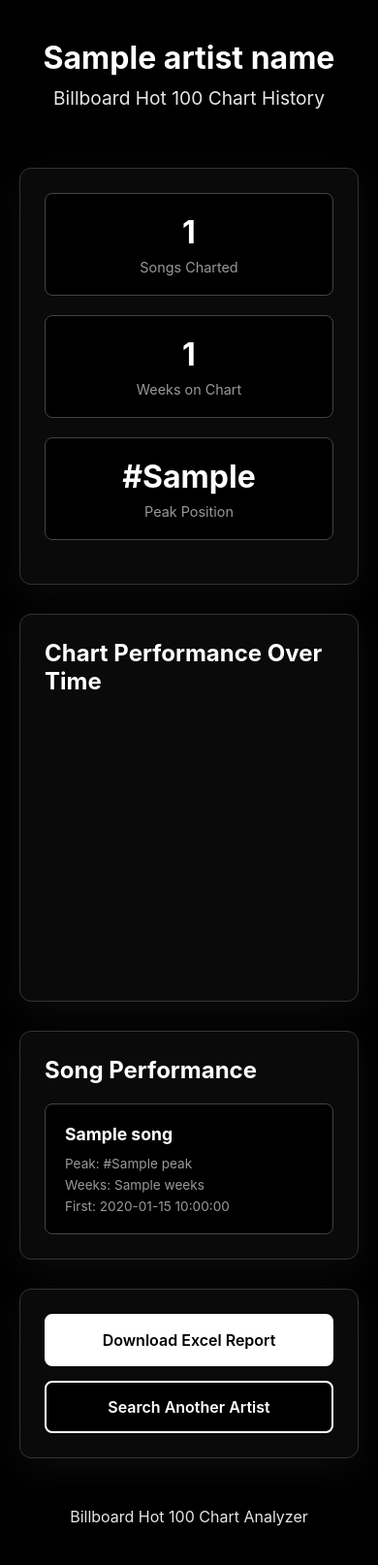
After one commit to prangonbarua/Billboard-Hot-100-Website, a Flask app: template templates/results.html in a window 390 px wide. The commit adds this page. Shown: the whole page at 97% size. Run offline with Flask 3, Linux system fonts and the light colour scheme; the template is opened without the code that fills it: most values are stand-ins (such as "Sample title", 1, 10 or a date in 2020); parts of the project's set-up code (start-up, migrations or seed data) failed here and were passed over.

Commit message:
Add interactive chart visualizations with Chart.js
Features:
- Interactive line charts showing chart position over time
- Statistics dashboard (total songs, weeks on chart, peak position)
- Song performance cards with individual stats
- Black-on-black theme matching site aesthetic
- Chart.js integration for smooth, responsive charts
- Excel download still available as separate option
- Mobile-responsive grid layouts

New Files:
- templates/results.html: Results page with Chart.js visualization
- Updated static/style.css: Added results page styling
- Updated app.py: New routes for visualization and downloads

User Experience:
- Enter artist name → See beautiful chart visualization
- Hover over chart points to see exact rankings
- Download Excel report button available
- Search another artist button for quick navigation

```diff
--- a/app.py
+++ b/app.py
@@ -105,6 +105,67 @@ def process_billboard_data(artist_name):
 def index():
     return render_template('index.html')
 
+def prepare_visualization_data(artist_name):
+    """Prepare data for visualization"""
+    # Use the pre-loaded data
+    data = BILLBOARD_DATA.copy()
+
+    # Clean text fields
+    data['Song'] = data['Song'].str.strip().str.lower()
+    data['Artist'] = data['Artist'].str.strip().str.lower()
+
+    # Filter by artist
+    filtered_data = data[data['Artist'].str.contains(artist_name.lower(), na=False)]
+
+    if filtered_data.empty:
+        return None
+
+    # Convert dates
+    filtered_data['Date'] = pd.to_datetime(filtered_data['Date'], errors='coerce')
+    filtered_data = filtered_data.dropna(subset=['Date'])
+
+    # Create Song_Artist column
+    filtered_data = filtered_data.copy()
+    filtered_data['Song_Artist'] = (
+        filtered_data['Song'].str.title() + " (" + filtered_data['Artist'].str.title() + ")"
+    )
+
+    # Prepare chart data
+    chart_data = {}
+    for song in filtered_data['Song_Artist'].unique():
+        song_data = filtered_data[filtered_data['Song_Artist'] == song][['Date', 'Rank']].copy()
+        song_data = song_data.sort_values('Date')
+        chart_data[song] = [
+            {'date': row['Date'].strftime('%Y-%m-%d'), 'rank': int(row['Rank'])}
+            for _, row in song_data.iterrows()
+        ]
+
+    # Calculate statistics
+    songs_list = []
+    for song in filtered_data['Song_Artist'].unique():
+        song_df = filtered_data[filtered_data['Song_Artist'] == song]
+        songs_list.append({
+            'name': song,
+            'peak': int(song_df['Rank'].min()),
+            'weeks': len(song_df),
+            'first_date': song_df['Date'].min().strftime('%b %Y')
+        })
+
+    # Sort by peak position
+    songs_list.sort(key=lambda x: x['peak'])
+
+    stats = {
+        'total_songs': len(filtered_data['Song_Artist'].unique()),
+        'total_weeks': len(filtered_data),
+        'peak_position': int(filtered_data['Rank'].min())
+    }
+
+    return {
+        'chart_data': chart_data,
+        'songs': songs_list,
+        'stats': stats
+    }
+
 @app.route('/analyze', methods=['POST'])
 def analyze():
     # Check if artist name is provided
@@ -114,18 +175,42 @@ def analyze():
         return redirect(url_for('index'))
 
     try:
-        # Process the data using pre-loaded dataset
+        # Prepare visualization data
+        viz_data = prepare_visualization_data(artist_name)
+
+        if viz_data is None:
+            flash(f'No results found for artist: {artist_name}', 'error')
+            return redirect(url_for('index'))
+
+        # Render results page with visualization
+        return render_template(
+            'results.html',
+            artist_name=artist_name.title(),
+            chart_data=viz_data['chart_data'],
+            songs=viz_data['songs'],
+            total_songs=viz_data['stats']['total_songs'],
+            total_weeks=viz_data['stats']['total_weeks'],
+            peak_position=viz_data['stats']['peak_position']
+        )
+
+    except Exception as e:
+        flash(f'An error occurred: {str(e)}', 'error')
+        return redirect(url_for('index'))
+
+@app.route('/download/<artist_name>')
+def download_excel(artist_name):
+    """Download Excel file for artist"""
+    try:
         output_file, error = process_billboard_data(artist_name)
 
         if error:
             flash(error, 'error')
             return redirect(url_for('index'))
 
-        # Send the file for download
         return send_file(
             output_file,
             as_attachment=True,
-            download_name=f'{artist_name.title().replace(" ", "_")}_Chart_History.xlsx',
+            download_name=f'{artist_name.replace(" ", "_")}_Chart_History.xlsx',
             mimetype='application/vnd.openxmlformats-officedocument.spreadsheetml.sheet'
         )
 
--- a/static/style.css
+++ b/static/style.css
@@ -175,6 +175,128 @@ footer {
     opacity: 0.9;
 }
 
+/* Results Page Styles */
+.stats-summary {
+    display: grid;
+    grid-template-columns: repeat(auto-fit, minmax(150px, 1fr));
+    gap: 20px;
+    margin-bottom: 20px;
+}
+
+.stat-item {
+    text-align: center;
+    padding: 20px;
+    background: #000;
+    border: 1px solid #444;
+    border-radius: 8px;
+}
+
+.stat-item h3 {
+    font-size: 2rem;
+    color: #fff;
+    margin-bottom: 8px;
+}
+
+.stat-item p {
+    color: #999;
+    font-size: 0.9rem;
+}
+
+.chart-container {
+    min-height: 400px;
+    padding: 30px;
+}
+
+.chart-container h2 {
+    color: #fff;
+    margin-bottom: 25px;
+    font-size: 1.5rem;
+}
+
+.chart-container canvas {
+    max-height: 500px;
+}
+
+.songs-grid {
+    display: grid;
+    grid-template-columns: repeat(auto-fill, minmax(250px, 1fr));
+    gap: 15px;
+    margin-top: 20px;
+}
+
+.song-card {
+    background: #000;
+    border: 1px solid #444;
+    border-radius: 8px;
+    padding: 20px;
+    transition: transform 0.2s ease, border-color 0.2s ease;
+}
+
+.song-card:hover {
+    transform: translateY(-2px);
+    border-color: #fff;
+}
+
+.song-card h3 {
+    color: #fff;
+    font-size: 1.1rem;
+    margin-bottom: 12px;
+}
+
+.song-stats {
+    display: flex;
+    flex-direction: column;
+    gap: 6px;
+}
+
+.song-stats span {
+    color: #999;
+    font-size: 0.85rem;
+}
+
+.actions {
+    display: flex;
+    gap: 15px;
+    justify-content: center;
+    flex-wrap: wrap;
+}
+
+.btn-download,
+.btn-secondary {
+    padding: 15px 30px;
+    border-radius: 8px;
+    text-decoration: none;
+    font-weight: 600;
+    font-size: 1rem;
+    transition: all 0.2s ease;
+    display: inline-block;
+}
+
+.btn-download {
+    background: #fff;
+    color: #000;
+    border: 2px solid #fff;
+}
+
+.btn-download:hover {
+    background: #000;
+    color: #fff;
+    transform: translateY(-2px);
+    box-shadow: 0 5px 20px rgba(255, 255, 255, 0.3);
+}
+
+.btn-secondary {
+    background: #000;
+    color: #fff;
+    border: 2px solid #fff;
+}
+
+.btn-secondary:hover {
+    background: #fff;
+    color: #000;
+    transform: translateY(-2px);
+}
+
 @media (max-width: 768px) {
     header h1 {
         font-size: 2rem;
@@ -187,4 +309,22 @@ footer {
     .info-section {
         padding: 20px;
     }
+
+    .stats-summary {
+        grid-template-columns: 1fr;
+    }
+
+    .songs-grid {
+        grid-template-columns: 1fr;
+    }
+
+    .actions {
+        flex-direction: column;
+    }
+
+    .btn-download,
+    .btn-secondary {
+        width: 100%;
+        text-align: center;
+    }
 }
--- /dev/null
+++ b/templates/results.html
@@ -0,0 +1,182 @@
+<!DOCTYPE html>
+<html lang="en">
+<head>
+    <meta charset="UTF-8">
+    <meta name="viewport" content="width=device-width, initial-scale=1.0">
+    <title>{{ artist_name }} - Chart History</title>
+    <link rel="stylesheet" href="{{ url_for('static', filename='style.css') }}">
+    <script src="https://cdn.jsdelivr.net/npm/chart.js@4.4.0/dist/chart.umd.min.js"></script>
+</head>
+<body>
+    <div class="container">
+        <header>
+            <h1>{{ artist_name }}</h1>
+            <p class="subtitle">Billboard Hot 100 Chart History</p>
+        </header>
+
+        <div class="card">
+            <div class="stats-summary">
+                <div class="stat-item">
+                    <h3>{{ total_songs }}</h3>
+                    <p>Songs Charted</p>
+                </div>
+                <div class="stat-item">
+                    <h3>{{ total_weeks }}</h3>
+                    <p>Weeks on Chart</p>
+                </div>
+                <div class="stat-item">
+                    <h3>#{{ peak_position }}</h3>
+                    <p>Peak Position</p>
+                </div>
+            </div>
+        </div>
+
+        <div class="card chart-container">
+            <h2>Chart Performance Over Time</h2>
+            <canvas id="chartCanvas"></canvas>
+        </div>
+
+        <div class="card">
+            <h2>Song Performance</h2>
+            <div class="songs-grid">
+                {% for song in songs %}
+                <div class="song-card">
+                    <h3>{{ song.name }}</h3>
+                    <div class="song-stats">
+                        <span>Peak: #{{ song.peak }}</span>
+                        <span>Weeks: {{ song.weeks }}</span>
+                        <span>First: {{ song.first_date }}</span>
+                    </div>
+                </div>
+                {% endfor %}
+            </div>
+        </div>
+
+        <div class="card actions">
+            <a href="{{ url_for('download_excel', artist_name=artist_name) }}" class="btn-download">
+                Download Excel Report
+            </a>
+            <a href="{{ url_for('index') }}" class="btn-secondary">
+                Search Another Artist
+            </a>
+        </div>
+
+        <footer>
+            <p>Billboard Hot 100 Chart Analyzer</p>
+        </footer>
+    </div>
+
+    <script>
+        const chartData = {{ chart_data|tojson }};
+
+        // Process data for Chart.js
+        const datasets = [];
+        const songs = Object.keys(chartData);
+
+        // Color palette for different songs
+        const colors = [
+            'rgba(255, 99, 132, 0.8)',
+            'rgba(54, 162, 235, 0.8)',
+            'rgba(255, 206, 86, 0.8)',
+            'rgba(75, 192, 192, 0.8)',
+            'rgba(153, 102, 255, 0.8)',
+            'rgba(255, 159, 64, 0.8)',
+            'rgba(199, 199, 199, 0.8)',
+            'rgba(83, 102, 255, 0.8)',
+            'rgba(255, 99, 255, 0.8)',
+            'rgba(99, 255, 132, 0.8)'
+        ];
+
+        songs.forEach((song, index) => {
+            const data = chartData[song];
+            datasets.push({
+                label: song,
+                data: data.map(item => ({
+                    x: item.date,
+                    y: 101 - item.rank  // Invert so #1 is at top
+                })),
+                borderColor: colors[index % colors.length],
+                backgroundColor: colors[index % colors.length],
+                borderWidth: 2,
+                pointRadius: 3,
+                pointHoverRadius: 5
+            });
+        });
+
+        // Create chart
+        const ctx = document.getElementById('chartCanvas').getContext('2d');
+        new Chart(ctx, {
+            type: 'line',
+            data: {
+                datasets: datasets
+            },
+            options: {
+                responsive: true,
+                maintainAspectRatio: true,
+                aspectRatio: 2,
+                plugins: {
+                    legend: {
+                        position: 'bottom',
+                        labels: {
+                            color: '#fff',
+                            padding: 15,
+                            font: {
+                                size: 12
+                            }
+                        }
+                    },
+                    tooltip: {
+                        callbacks: {
+                            label: function(context) {
+                                const rank = 101 - context.parsed.y;
+                                return context.dataset.label + ': #' + rank;
+                            }
+                        }
+                    }
+                },
+                scales: {
+                    x: {
+                        type: 'time',
+                        time: {
+                            unit: 'month',
+                            displayFormats: {
+                                month: 'MMM yyyy'
+                            }
+                        },
+                        grid: {
+                            color: '#333'
+                        },
+                        ticks: {
+                            color: '#fff'
+                        },
+                        title: {
+                            display: true,
+                            text: 'Date',
+                            color: '#fff'
+                        }
+                    },
+                    y: {
+                        reverse: false,
+                        min: 0,
+                        max: 100,
+                        grid: {
+                            color: '#333'
+                        },
+                        ticks: {
+                            color: '#fff',
+                            callback: function(value) {
+                                return '#' + (101 - value);
+                            }
+                        },
+                        title: {
+                            display: true,
+                            text: 'Chart Position',
+                            color: '#fff'
+                        }
+                    }
+                }
+            }
+        });
+    </script>
+</body>
+</html>
```
